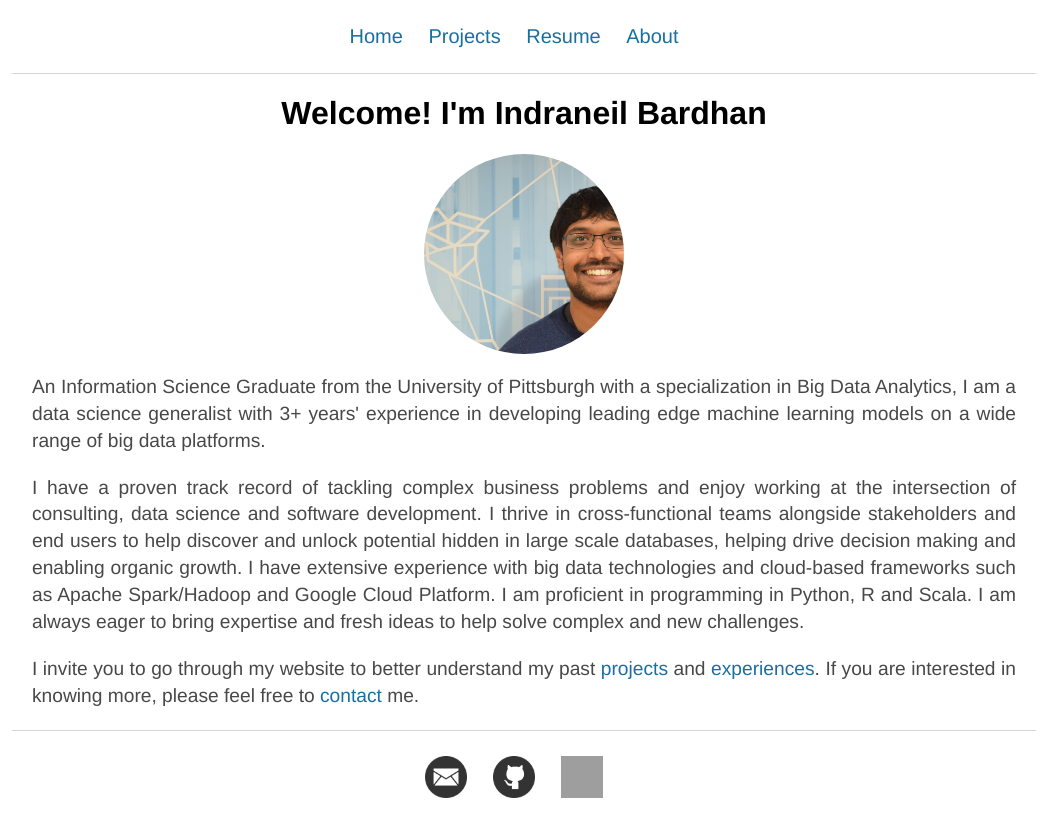
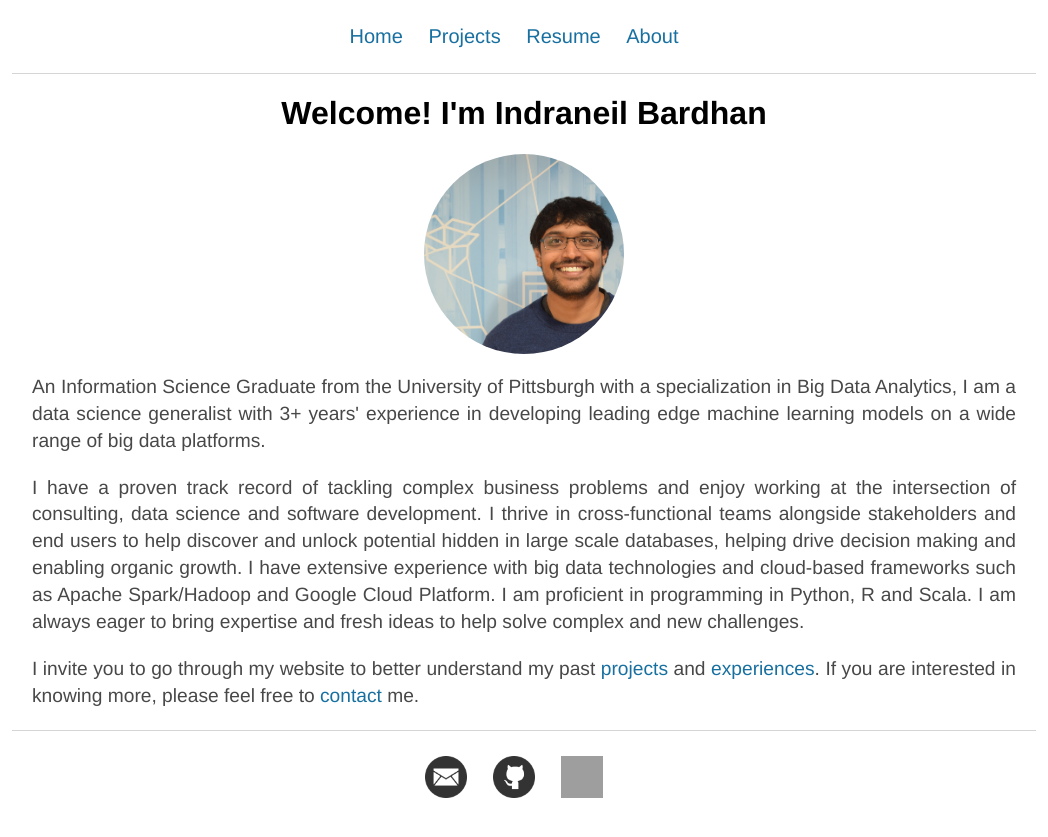
Before and after one commit to NeilBardhan/neilbardhan.github.io, a Jekyll site: the page built from index.html, in a window 1280 px wide. Shown: the top 837 px of the page, without its empty margins (116-1164 px from the left). Built offline with Jekyll 4.4.1, drawn with Linux system fonts in a browser that asks for light colours; grey boxes are pictures that could not be loaded.

Commit message:
Update index.html

```diff
--- a/index.html
+++ b/index.html
@@ -6,7 +6,7 @@
 <center>
 	<h1>Welcome! I'm Indraneil Bardhan</h1>
 <div class="image-cropper">
-	<img src = "/images/DSC_0007-min.png" alt = "image" class="rounded">
+	<img src = "/images/DSC_0007-min.jpg" alt = "image" class="rounded">
 </div>
 </center>
 	<p class="blurb">
```
